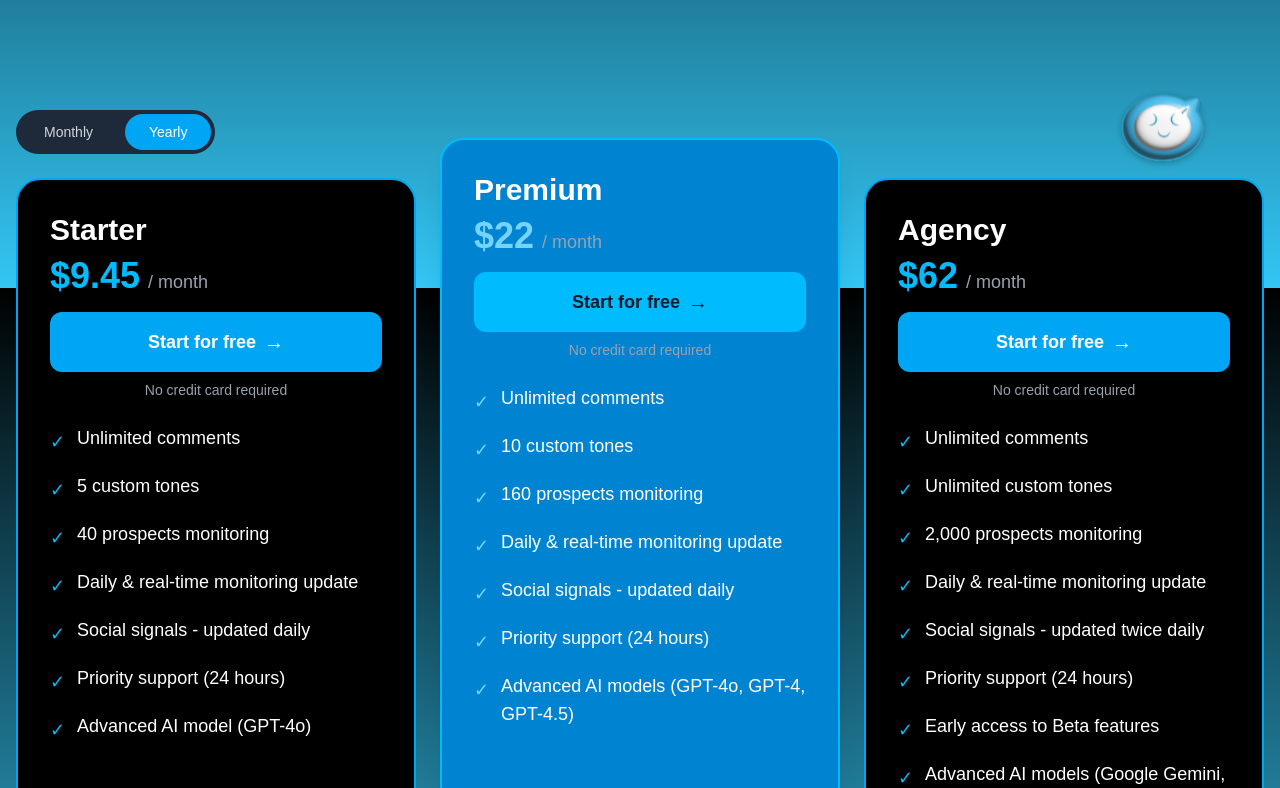
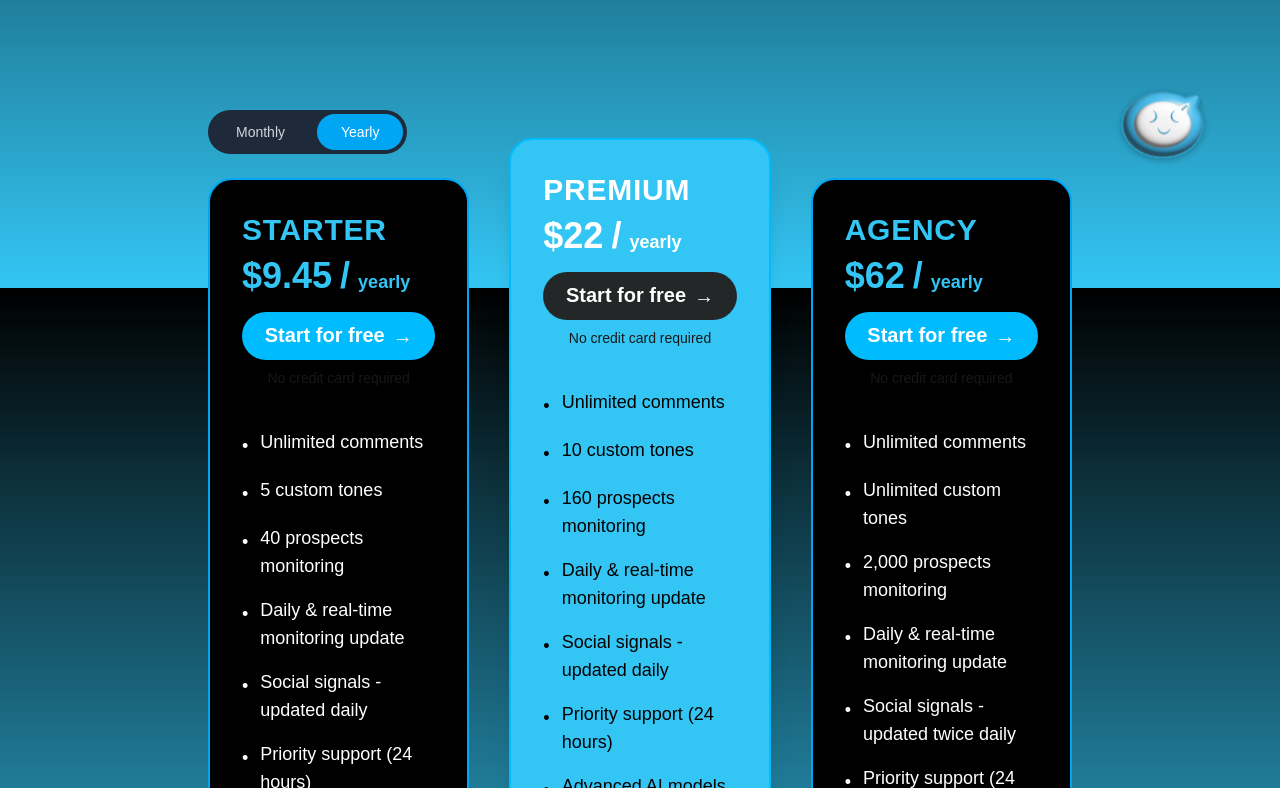
Before and after one commit to commentsfusion/commentsfusion, a Next.js app in the folder frontend/: page /pricing in a window 1280 px wide. Shown: the part 512-1300 px from the top of the page. Built offline with nearby package versions, Linux system fonts and the light colour scheme.

Commit message:
change pricing card design ,and also made change in different section of pricing page.

```diff
--- a/frontend/src/app/components/pricing_components/FAQSection.js
+++ b/frontend/src/app/components/pricing_components/FAQSection.js
@@ -99,7 +99,7 @@ const FaqSection = () => {
                 </div>
                 <div className="text-center mt-12">
                     <p className="text-lg md:text-4xl font-semibold">Got more questions?</p>
-                    <button className="mt-4 px-10 py-4 bg-white text-black rounded-full text-xl font-semibold hover:bg-gray-200 transition">
+                    <button className="mt-4 px-10 py-4 bg-white text-black rounded-full text-xl font-medium hover:bg-gray-200 transition font-lato">
                         Check out our Help & Strategy Hub
                     </button>
                 </div>
--- a/frontend/src/app/components/pricing_components/PricingCard.js
+++ b/frontend/src/app/components/pricing_components/PricingCard.js
@@ -1,48 +1,80 @@
 import React from "react";
 
-const PricingCard = ({ title, price, features, highlight }) => {
+const PricingCard = ({
+  title,
+  price,
+  features,
+  highlight,
+  cardClass = "",
+  titleClass = "",
+  priceClass = "",
+  periodClass = "",
+  featureClass = "",
+  bulletClass = "",
+  buttonClass = "",
+  ctaTextClass = "",
+  noteClass = "",
+  isYearly = false // new prop for yearly/monthly toggle
+}) => {
   return (
     <div className={`flex flex-col p-8 rounded-3xl border-2 ${
       highlight
-        ? 'border-sky-400 bg-sky-600 z-20 shadow-xl transform -translate-y-10'
+        ? 'border-sky-400 bg-[#33C6F4] z-20 shadow-xl transform -translate-y-10'
         : 'border-sky-500 bg-black'
-    } text-white relative space-y-6 transition-all duration-300 h-full`}>
+    } relative space-y-10 transition-all duration-300 h-full w-full max-w-xs md:max-w-sm lg:max-w-md mx-auto min-h-[650px] ${cardClass}`}>
 
       {/* Title Section */}
       <div className="mb-4">
-        <h2 className="text-3xl font-bold mb-2">
-          {title}
+        <h2 className={`text-3xl font-bold mb-2 tracking-wide ${
+          title.toLowerCase() === 'premium' ? 'text-white' : 'text-[#33C6F4]'
+        } ${titleClass}`}>
+          {title.toUpperCase()}
         </h2>
         <div className="flex items-baseline gap-2">
-          <span className={`text-4xl font-bold ${highlight ? 'text-sky-300' : 'text-sky-400'}`}>
+          <span className={`text-4xl font-bold ${
+            title.toLowerCase() === 'premium' ? 'text-white' : 'text-[#33C6F4]'
+          } ${priceClass}`}>
             {price}
           </span>
-          <span className="text-gray-400 text-lg">/ month</span>
+          <span className={`text-4xl font-bold ${
+            title.toLowerCase() === 'premium' ? 'text-white' : 'text-[#33C6F4]'
+          }`}>
+            /
+          </span>
+          {isYearly ? (
+            <span className={`text-lg ${periodClass} ${
+              title.toLowerCase() === 'premium' ? 'text-white' : 'text-[#33C6F4]'
+            } font-bold`}>
+              yearly
+            </span>
+          ) : (
+            <span className={`text-lg ${periodClass} ${
+              title.toLowerCase() === 'premium' ? 'text-white' : 'text-[#33C6F4]'
+            } font-bold`}>
+              monthly
+            </span>
+          )}
         </div>
       </div>
 
       {/* CTA Section */}
       <div className="space-y-2">
-        <button className={`w-full py-4 rounded-xl text-lg font-bold flex items-center justify-center gap-2 ${
-          highlight
-            ? 'bg-sky-400 hover:bg-sky-300 text-gray-900'
-            : 'bg-sky-500 hover:bg-sky-400 text-white'
-        } transition-colors`}>
-          Start for free
+        <button className={`w-full py-4 rounded-full text-lg font-bold flex items-center justify-center gap-2 transition-colors h-[48px] ${title.toLowerCase() === 'premium' ? 'bg-[#232728] text-white' : 'bg-sky-400 text-white'} ${buttonClass}`} style={{minHeight: '48px', fontSize: '20px'}}>
+          <span className={ctaTextClass}>Start for free</span>
           <span className="text-xl">→</span>
         </button>
         {title !== 'AGENCY' && (
-          <p className="text-gray-400 text-sm text-center">
+          <p className={`text-sm text-center ${noteClass}`}>
             No credit card required
           </p>
         )}
       </div>
 
       {/* Features List */}
-      <ul className="space-y-4">
+      <ul className={`space-y-4 ${title.toLowerCase() === 'premium' ? 'text-black' : 'text-white'}`}>
         {features.map((feature, idx) => (
-          <li key={idx} className="flex items-start text-lg">
-            <span className={`mr-3 mt-1 ${highlight ? 'text-sky-300' : 'text-sky-400'}`}>✓</span>
+          <li key={idx} className={`flex items-start text-lg ${featureClass}`}>
+            <span className={`mr-3 mt-1 ${bulletClass}`}>•</span>
             <span>{feature}</span>
           </li>
         ))}
--- a/frontend/src/app/components/pricing_components/PricingSection.js
+++ b/frontend/src/app/components/pricing_components/PricingSection.js
@@ -59,7 +59,7 @@ const monthlyPlans = [
       "Daily & real-time monitoring update",
       "Social signals - updated daily",
       "Priority support (24 hours)",
-      "Advanced AI model (GPT-4.0)"
+      "Advanced AI model (GPT-4o)"
     ]
   },
   {
@@ -73,7 +73,7 @@ const monthlyPlans = [
       "Daily & real-time monitoring update",
       "Social signals - updated daily",
       "Priority support (24 hours)",
-      "Advanced AI models (GPT-4.0, GPT-4.5)"
+      "Advanced AI models (GPT-4o, GPT-4, GPT-4.5)"
     ]
   },
   {
@@ -87,7 +87,7 @@ const monthlyPlans = [
       "Social signals - updated twice daily",
       "Priority support (24 hours)",
       "Early access to Beta features",
-      "Advanced AI models (Google Gemini, GPT-4.0, GPT-4.5)"
+      "Advanced AI models (Google Gemini, GPT-4o, GPT-4, GPT-4.5)"
     ]
   }
 ];
@@ -97,12 +97,12 @@ const PricingSection = () => {
   const plans = isYearly ? yearlyPlans : monthlyPlans;
 
   return (
-    <div>
+    <div className="px-4 sm:px-8 md:px-16 lg:px-32 xl:px-48 2xl:px-20">
       {/* Only one toggle below, remove any extra toggle from parent or page layout if present */}
       <PricingToggle isYearly={isYearly} setIsYearly={setIsYearly} />
-      <div className="grid md:grid-cols-3 gap-6">
+      <div className="grid md:grid-cols-3 gap-10">
         {plans.map((plan, idx) => (
-          <PricingCard key={plan.title} {...plan} />
+          <PricingCard key={plan.title} {...plan} isYearly={isYearly} />
         ))}
       </div>
     </div>
```
